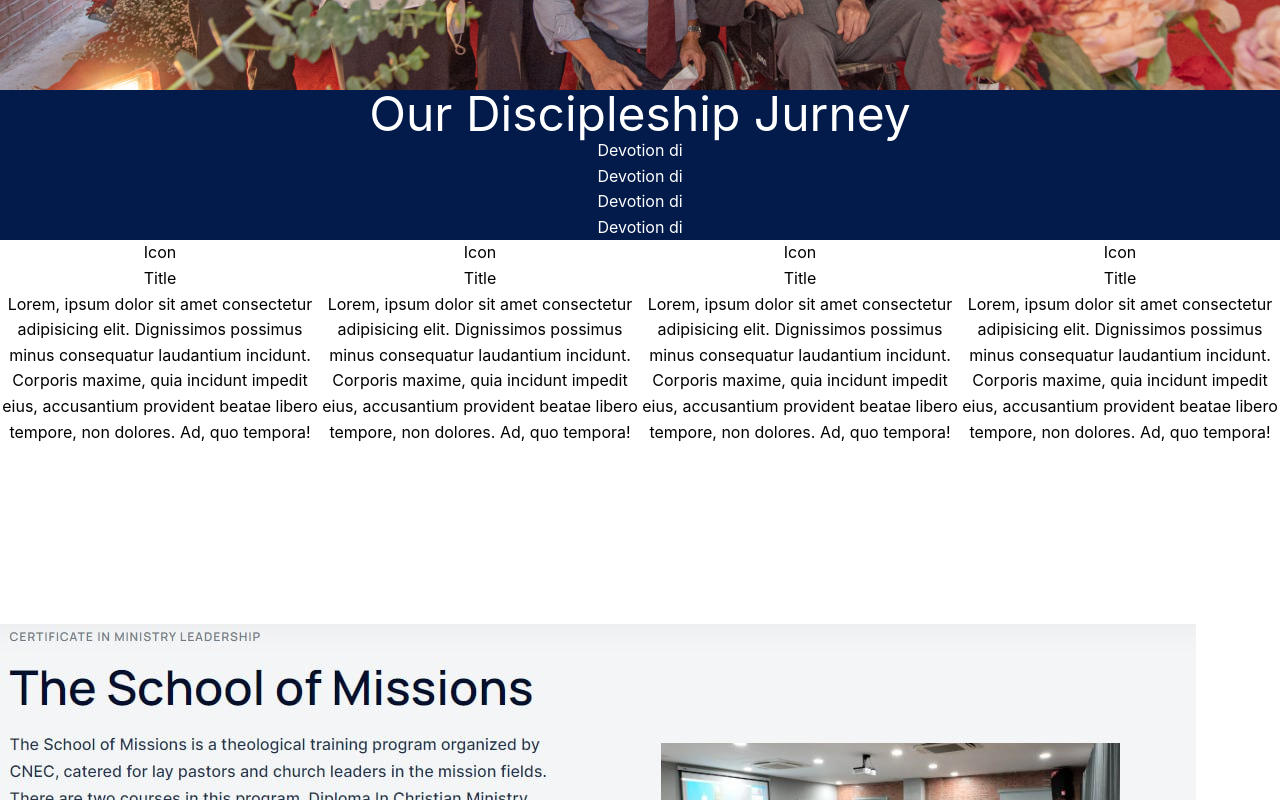
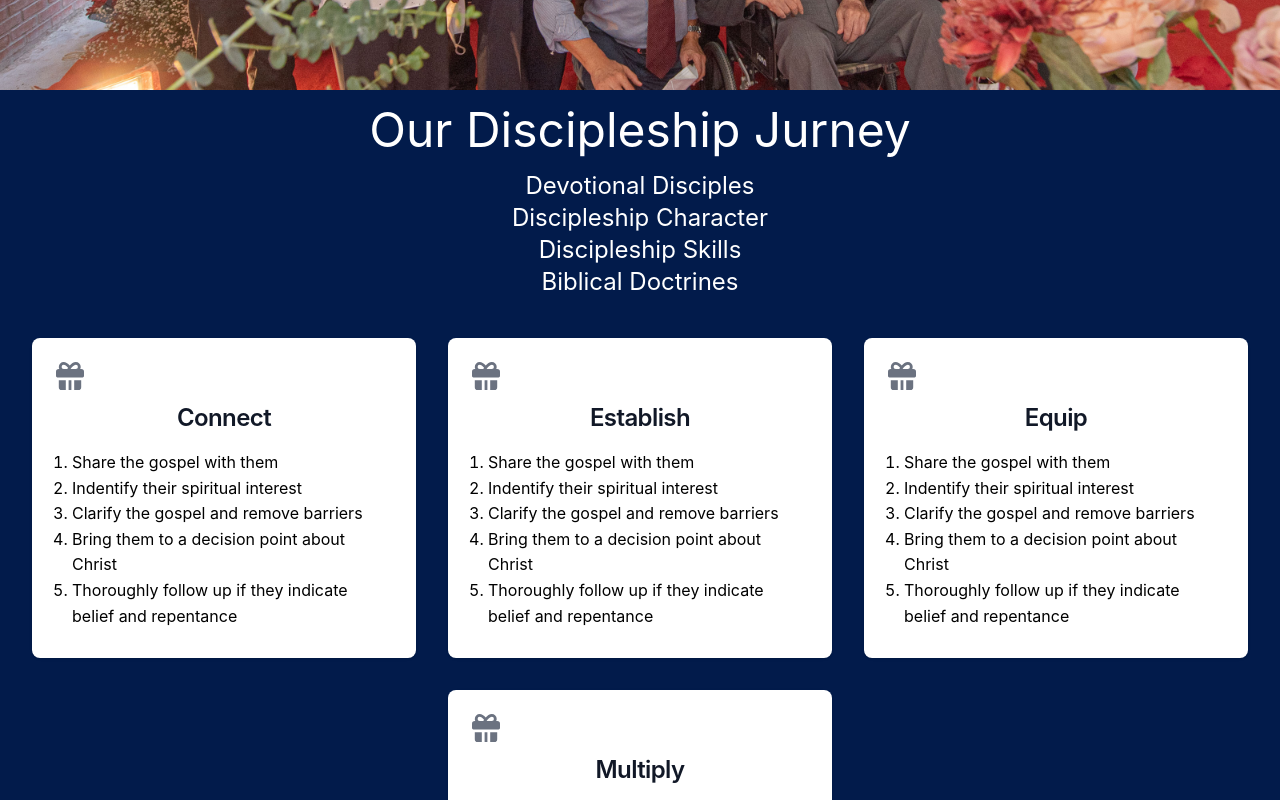
Before and after one commit to rongroeung/cr-website, a Vue app: page / in a window 1280 px wide. Shown: the part 720-1520 px from the top of the page. Built offline with nearby package versions, Linux system fonts and the light colour scheme; grey boxes are pictures that could not be loaded.

Commit message:
feat: discipleship-jurney section

```diff
--- a/src/assets/css/main.css
+++ b/src/assets/css/main.css
@@ -15,17 +15,27 @@
   --text-color: #f0f0f0;
   --border-color: #f0f0f06b;
   --navbar-height: 90px;
+  --text-3xl: 1.875rem;
+  --text-4xl: 2.25rem;
+  --text-5xl: 3rem;
+  --text-6xl: 3.75rem;
+  --text-7xl: 4.5rem;
+  --text-8xl: 6rem;
+  --text-9xl: 8rem;
 }
 
 html {
   font-size: 1rem;
-  font-family: Poppins, Segoe UI, Tahoma, sans-serif;
+  font-family:
+    Poppins,
+    Segoe UI,
+    Tahoma,
+    sans-serif;
 }
-
 
 body {
   min-height: 100vh;
-  color: white;
+  color: black;
   background: var(--border-color);
   transition:
     color 0.5s,
--- a/src/assets/css/reset.css
+++ b/src/assets/css/reset.css
@@ -103,7 +103,6 @@ section {
 body {
   line-height: 1;
 }
-ol,
 ul {
   list-style: none;
 }
--- /dev/null
+++ b/src/components/DiscipleshipCard.vue
@@ -0,0 +1,34 @@
+<script>
+export default {
+  name: 'DiscipleshipCard',
+  props: {
+    icon: String,
+    cardHeader: String,
+    cardContents: Array
+  }
+}
+</script>
+
+<template>
+  <div class="max-w-sm h-80 p-6 m-4 bg-white border border-gray-200 rounded-lg shadow text-center">
+    <svg
+      class="w-7 h-7 text-gray-500 mb-3"
+      aria-hidden="true"
+      xmlns="http://www.w3.org/2000/svg"
+      fill="currentColor"
+      viewBox="0 0 20 20"
+    >
+      <path
+        d="M18 5h-.7c.229-.467.349-.98.351-1.5a3.5 3.5 0 0 0-3.5-3.5c-1.717 0-3.215 1.2-4.331 2.481C8.4.842 6.949 0 5.5 0A3.5 3.5 0 0 0 2 3.5c.003.52.123 1.033.351 1.5H2a2 2 0 0 0-2 2v3a1 1 0 0 0 1 1h18a1 1 0 0 0 1-1V7a2 2 0 0 0-2-2ZM8.058 5H5.5a1.5 1.5 0 0 1 0-3c.9 0 2 .754 3.092 2.122-.219.337-.392.635-.534.878Zm6.1 0h-3.742c.933-1.368 2.371-3 3.739-3a1.5 1.5 0 0 1 0 3h.003ZM11 13H9v7h2v-7Zm-4 0H2v5a2 2 0 0 0 2 2h3v-7Zm6 0v7h3a2 2 0 0 0 2-2v-5h-5Z"
+      />
+    </svg>
+    <p class="mb-2 text-2xl font-semibold tracking-tight text-gray-900" v-t="cardHeader"></p>
+    <ol class="list-decimal text-left m-4">
+      <template v-for="content in cardContents" :key="content">
+        <li v-t="content"></li>
+      </template>
+    </ol>
+  </div>
+</template>
+
+<style scoped></style>
--- a/src/components/DiscipleshipJurney.vue
+++ b/src/components/DiscipleshipJurney.vue
@@ -1,59 +1,76 @@
 <script>
-export default{
-    name:'DiscipleshipJurney'
+import DiscipleshipCard from './DiscipleshipCard.vue'
+export default {
+  name: 'DiscipleshipJurney',
+  components: { DiscipleshipCard },
+  data() {
+    return {
+      items: [
+        {
+          id: 1,
+          header: 'connect',
+          contents: [
+            'share-the-gospel-with-them',
+            'indentify-their-spiritual-interest',
+            'clarify-the-gospel-and-remove-barriers',
+            'bring-them-to-a-decision-point-about-christ',
+            'thoroughly-follow-up-if-they-indicate-belief-and-repentance'
+          ]
+        },
+        {
+          id: 2,
+          header: 'establish',
+          contents: [
+            'share-the-gospel-with-them',
+            'indentify-their-spiritual-interest',
+            'clarify-the-gospel-and-remove-barriers',
+            'bring-them-to-a-decision-point-about-christ',
+            'thoroughly-follow-up-if-they-indicate-belief-and-repentance'
+          ]
+        },
+        {
+          id: 3,
+          header: 'equip',
+          contents: [
+            'share-the-gospel-with-them',
+            'indentify-their-spiritual-interest',
+            'clarify-the-gospel-and-remove-barriers',
+            'bring-them-to-a-decision-point-about-christ',
+            'thoroughly-follow-up-if-they-indicate-belief-and-repentance'
+          ]
+        },
+        {
+          id: 4,
+          header: 'multiply',
+          contents: [
+            'share-the-gospel-with-them',
+            'indentify-their-spiritual-interest',
+            'clarify-the-gospel-and-remove-barriers',
+            'bring-them-to-a-decision-point-about-christ',
+            'thoroughly-follow-up-if-they-indicate-belief-and-repentance'
+          ]
+        }
+      ]
+    }
+  }
 }
 </script>
 
 <template>
-<section id="discipleship-jurney" class="text-white text-center bg-secondary h-full">
-      <h1 class="text-5xl">Our Discipleship Jurney</h1>
-      <ul>
-        <li>Devotion di</li>
-        <li>Devotion di</li>
-        <li>Devotion di</li>
-        <li>Devotion di</li>
-      </ul>
-
-      <section class="bg-secondary flex flex-row border-1">
-        <div class="bg-white text-black h-96 w-96 border-1">
-          <p>Icon</p>
-          <p>Title</p>
-          <p>
-            Lorem, ipsum dolor sit amet consectetur adipisicing elit. Dignissimos possimus minus
-            consequatur laudantium incidunt. Corporis maxime, quia incidunt impedit eius,
-            accusantium provident beatae libero tempore, non dolores. Ad, quo tempora!
-          </p>
-        </div>
-        <div class="bg-white text-black h-96 w-96 border-1">
-          <p>Icon</p>
-          <p>Title</p>
-          <p>
-            Lorem, ipsum dolor sit amet consectetur adipisicing elit. Dignissimos possimus minus
-            consequatur laudantium incidunt. Corporis maxime, quia incidunt impedit eius,
-            accusantium provident beatae libero tempore, non dolores. Ad, quo tempora!
-          </p>
-        </div>
-        <div class="bg-white text-black h-96 w-96 border-1">
-          <p>Icon</p>
-          <p>Title</p>
-          <p>
-            Lorem, ipsum dolor sit amet consectetur adipisicing elit. Dignissimos possimus minus
-            consequatur laudantium incidunt. Corporis maxime, quia incidunt impedit eius,
-            accusantium provident beatae libero tempore, non dolores. Ad, quo tempora!
-          </p>
-        </div>
-        <div class="bg-white text-black h-96 w-96 border-1">
-          <p>Icon</p>
-          <p>Title</p>
-          <p>
-            Lorem, ipsum dolor sit amet consectetur adipisicing elit. Dignissimos possimus minus
-            consequatur laudantium incidunt. Corporis maxime, quia incidunt impedit eius,
-            accusantium provident beatae libero tempore, non dolores. Ad, quo tempora!
-          </p>
-        </div>
-      </section>
+  <section id="discipleship-jurney" class="text-white text-center bg-secondary h-fit">
+    <p class="text-xl sm:text-2xl md:text-3xl xl:text-5xl p-4">Our Discipleship Jurney</p>
+    <ul class="text-sm sm:text-xl xl:text-2xl">
+      <li>Devotional Disciples</li>
+      <li>Discipleship Character</li>
+      <li>Discipleship Skills</li>
+      <li>Biblical Doctrines</li>
+    </ul>
+    <section class="flex flex-row flex-wrap justify-center border-1 text-black mt-6">
+      <div v-for="item in items" :key="item.id">
+        <DiscipleshipCard :cardHeader="item.header" :cardContents="item.contents" />
+      </div>
     </section>
+  </section>
 </template>
 
-<style scoped>
-</style>
+<style scoped></style>
--- a/src/lang/en/en.json
+++ b/src/lang/en/en.json
@@ -26,5 +26,14 @@
   "rebuilding-cambodia": "Rebuilding Cambodia",
   "love-god-love-other": "Love God. Love Others. Make Disciples",
   "learn-more": "Learn More",
-  "something-missing": "Something's missing."
+  "something-missing": "Something's missing.",
+  "connect": "Connect",
+  "establish": "Establish",
+  "equip": "Equip",
+  "multiply": "Multiply",
+  "share-the-gospel-with-them": "Share the gospel with them",
+  "indentify-their-spiritual-interest": "Indentify their spiritual interest",
+  "clarify-the-gospel-and-remove-barriers": "Clarify the gospel and remove barriers",
+  "bring-them-to-a-decision-point-about-christ": "Bring them to a decision point about Christ",
+  "thoroughly-follow-up-if-they-indicate-belief-and-repentance": "Thoroughly follow up if they indicate belief and repentance"
 }
```
Also changed, not shown: 1 other file (tests, documents, lock files or other folders).
